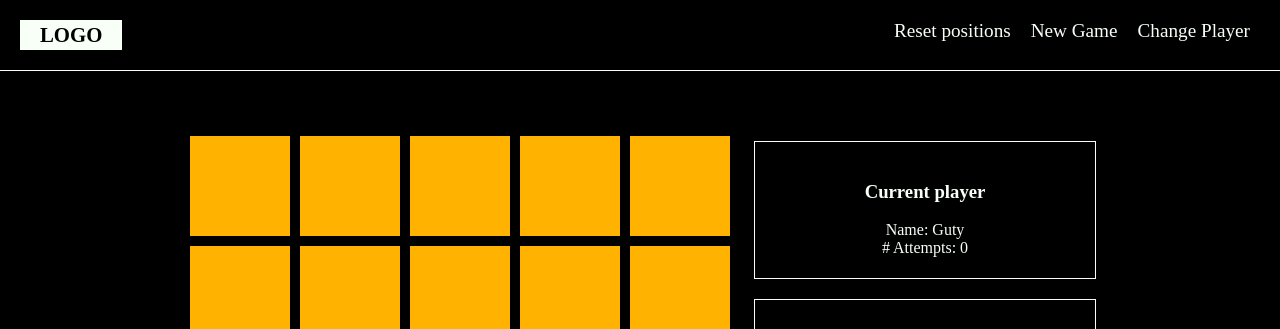
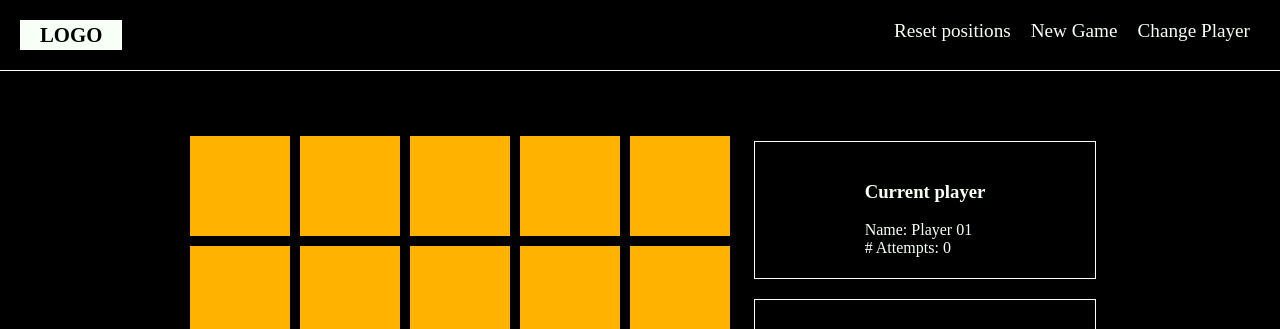
Before and after one commit to gutierreznestor/react-training, a React (Create React App) app: page / in a window 1280 px wide. Shown: the top 329 px of the page. Built offline with nearby package versions, Linux system fonts and the light colour scheme.

Commit message:
Change player

```diff
--- a/src/App.js
+++ b/src/App.js
@@ -16,6 +16,8 @@ class App extends React.Component {
       items,
       matched: 0,
       attempts: 0,
+      currentPlayer: 'Player 01',
+      changePlayer: false,
     };
     this.addAttempt = this.addAttempt.bind(this);
     this.onResetBoard = this.onResetBoard.bind(this);
@@ -23,6 +25,8 @@ class App extends React.Component {
     this.flipItem = this.flipItem.bind(this);
     this.areEquals = this.areEquals.bind(this);
     this.hasWon = this.hasWon.bind(this);
+    this.onChangePlayer = this.onChangePlayer.bind(this);
+    this.onSetPlayer = this.onSetPlayer.bind(this);
   }
 
   hasWon(matched, items) {
@@ -109,14 +113,30 @@ class App extends React.Component {
     }
   }
 
+  onChangePlayer() {
+    this.setState({ changePlayer: true });
+  }
+
+  onSetPlayer(name) {
+    this.setState({ currentPlayer: name, changePlayer: false });
+  }
+
   render() {
     return (
       <div className='app'>
-        <Header newGame={this.onResetBoard} />
+        <Header
+          newGame={this.onResetBoard}
+          changePlayer={this.onChangePlayer}
+        />
         <div className='app__content'>
           <Board board={this.state.board} handleClick={this.onHandleClick} />
           <div className='app__panel'>
-            <Player attempts={this.state.attempts} />
+            <Player
+              attempts={this.state.attempts}
+              changePlayer={this.state.changePlayer}
+              currentPlayer={this.state.currentPlayer}
+              setPlayer={this.onSetPlayer}
+            ></Player>
             <div className='panel__positions'>
               <h3>Positions</h3>
               <ol>
--- a/src/components/header/index.js
+++ b/src/components/header/index.js
@@ -20,7 +20,12 @@ class Header extends React.Component {
           <div onClick={this.newGame} className='header__actions__button'>
             New Game
           </div>
-          <div className='header__actions__button'>Change Player</div>
+          <div
+            onClick={this.props.changePlayer}
+            className='header__actions__button'
+          >
+            Change Player
+          </div>
         </div>
       </header>
     );
--- a/src/components/panel/player/Player.scss
+++ b/src/components/panel/player/Player.scss
@@ -8,3 +8,21 @@
   margin: 10px 0px;
   padding: 20px;
 }
+
+.form__player {
+  padding: 15px;
+  display: flex;
+  flex-direction: column;
+  width: 100%;
+}
+
+.form__field {
+  display: flex;
+  flex-direction: row;
+  margin: 10px 0px;
+}
+
+.field__button {
+  margin-left: 10px;
+  padding: 0px 20px;
+}
--- a/src/components/panel/player/index.js
+++ b/src/components/panel/player/index.js
@@ -1,14 +1,58 @@
 import React from 'react';
 import './Player.scss';
 
-const Player = (props) => {
-  return (
-    <div className='panel__player'>
-      <h3>Current player</h3>
-      <div>Name: Guty</div>
-      <div># Attempts: {props.attempts}</div>
-    </div>
-  );
-};
+class Player extends React.Component {
+  constructor(props) {
+    super(props);
+    this.state = { name: '' };
+    this.onNameChange = this.onNameChange.bind(this);
+    this.onSubmit = this.onSubmit.bind(this);
+  }
+
+  onNameChange(event) {
+    this.setState({ name: event.target.value });
+  }
+
+  onSubmit(e) {
+    e.preventDefault();
+    this.props.setPlayer(this.state.name);
+  }
+
+  render() {
+    let { changePlayer } = this.props;
+    let player;
+    if (changePlayer) {
+      player = (
+        <form className='form__player'>
+          <label>Please enter your name</label>
+          <div className='form__field'>
+            <input
+              onChange={this.onNameChange}
+              value={this.state.name}
+              type='text'
+              placeholder='Enter your name'
+            />
+            <button
+              onClick={this.onSubmit}
+              type='submit'
+              className='field__button'
+            >
+              OK
+            </button>
+          </div>
+        </form>
+      );
+    } else {
+      player = (
+        <div>
+          <h3>Current player</h3>
+          <div>Name: {this.props.currentPlayer}</div>
+          <div># Attempts: {this.props.attempts}</div>
+        </div>
+      );
+    }
+    return <div className='panel__player'>{player}</div>;
+  }
+}
 
 export default Player;
```
